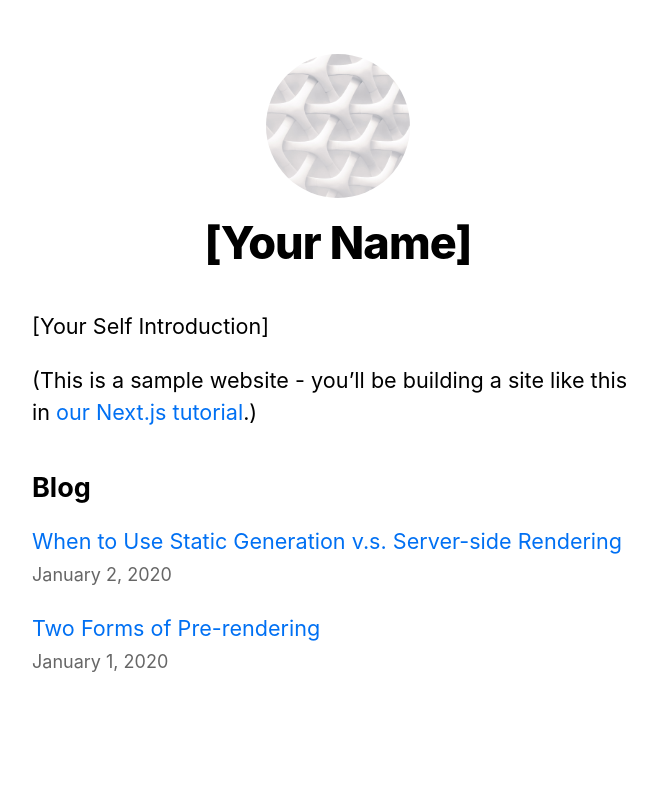
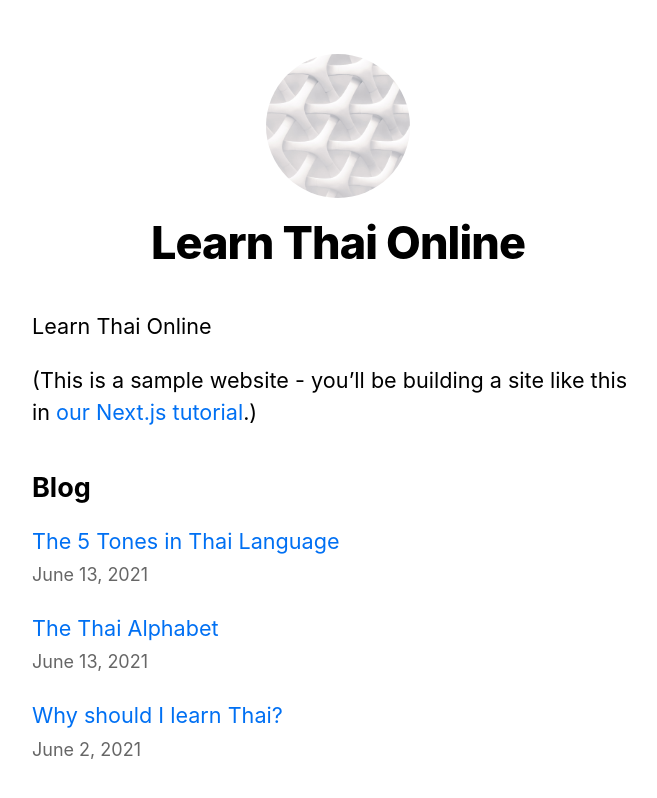
Before and after one commit to cheyer/learn-thai-online, a Next.js app: page / in a window 1280 px wide. Shown: the top 798 px of the page, without its empty margins (302-959 px from the left). Built offline with nearby package versions, Linux system fonts and the light colour scheme.

Commit message:
initial commit

```diff
--- a/components/layout.js
+++ b/components/layout.js
@@ -4,8 +4,8 @@
 import utilStyles from '../styles/utils.module.css'
 import Link from 'next/link'
 
-const name = '[Your Name]'
-export const siteTitle = 'Next.js Sample Website'
+export const siteTitle = 'Learn Thai Online'
+const name = siteTitle
 
 export default function Layout({ children, home }) {
   return (
--- a/pages/index.js
+++ b/pages/index.js
@@ -12,7 +12,7 @@
         <title>{siteTitle}</title>
       </Head>
       <section className={utilStyles.headingMd}>
-        <p>[Your Self Introduction]</p>
+        <p>Learn Thai Online</p>
         <p>
           (This is a sample website - you’ll be building a site like this in{' '}
           <a href="https://nextjs.org/learn">our Next.js tutorial</a>.)
--- a/posts/pre-rendering.md
+++ b/posts/thai-alphabet.md
@@ -1,6 +1,6 @@
 ---
-title: "Two Forms of Pre-rendering"
-date: "2020-01-01"
+title: "The Thai Alphabet"
+date: "2021-06-13"
 ---
 
 Next.js has two forms of pre-rendering: **Static Generation** and **Server-side Rendering**. The difference is in **when** it generates the HTML for a page.
--- a/posts/ssg-ssr.md
+++ b/posts/thai-tones.md
@@ -1,6 +1,6 @@
 ---
-title: "When to Use Static Generation v.s. Server-side Rendering"
-date: "2020-01-02"
+title: "The 5 Tones in Thai Language"
+date: "2021-06-13"
 ---
 
 We recommend using **Static Generation** (with and without data) whenever possible because your page can be built once and served by CDN, which makes it much faster than having a server render the page on every request.
--- /dev/null
+++ b/posts/why-learn-thai.md
@@ -0,0 +1,19 @@
+---
+title: "Why should I learn Thai?"
+date: "2021-06-02"
+---
+
+We recommend using **Static Generation** (with and without data) whenever possible because your page can be built once and served by CDN, which makes it much faster than having a server render the page on every request.
+
+You can use Static Generation for many types of pages, including:
+
+- Marketing pages
+- Blog posts
+- E-commerce product listings
+- Help and documentation
+
+You should ask yourself: "Can I pre-render this page **ahead** of a user's request?" If the answer is yes, then you should choose Static Generation.
+
+On the other hand, Static Generation is **not** a good idea if you cannot pre-render a page ahead of a user's request. Maybe your page shows frequently updated data, and the page content changes on every request.
+
+In that case, you can use **Server-Side Rendering**. It will be slower, but the pre-rendered page will always be up-to-date. Or you can skip pre-rendering and use client-side JavaScript to populate data.
```
